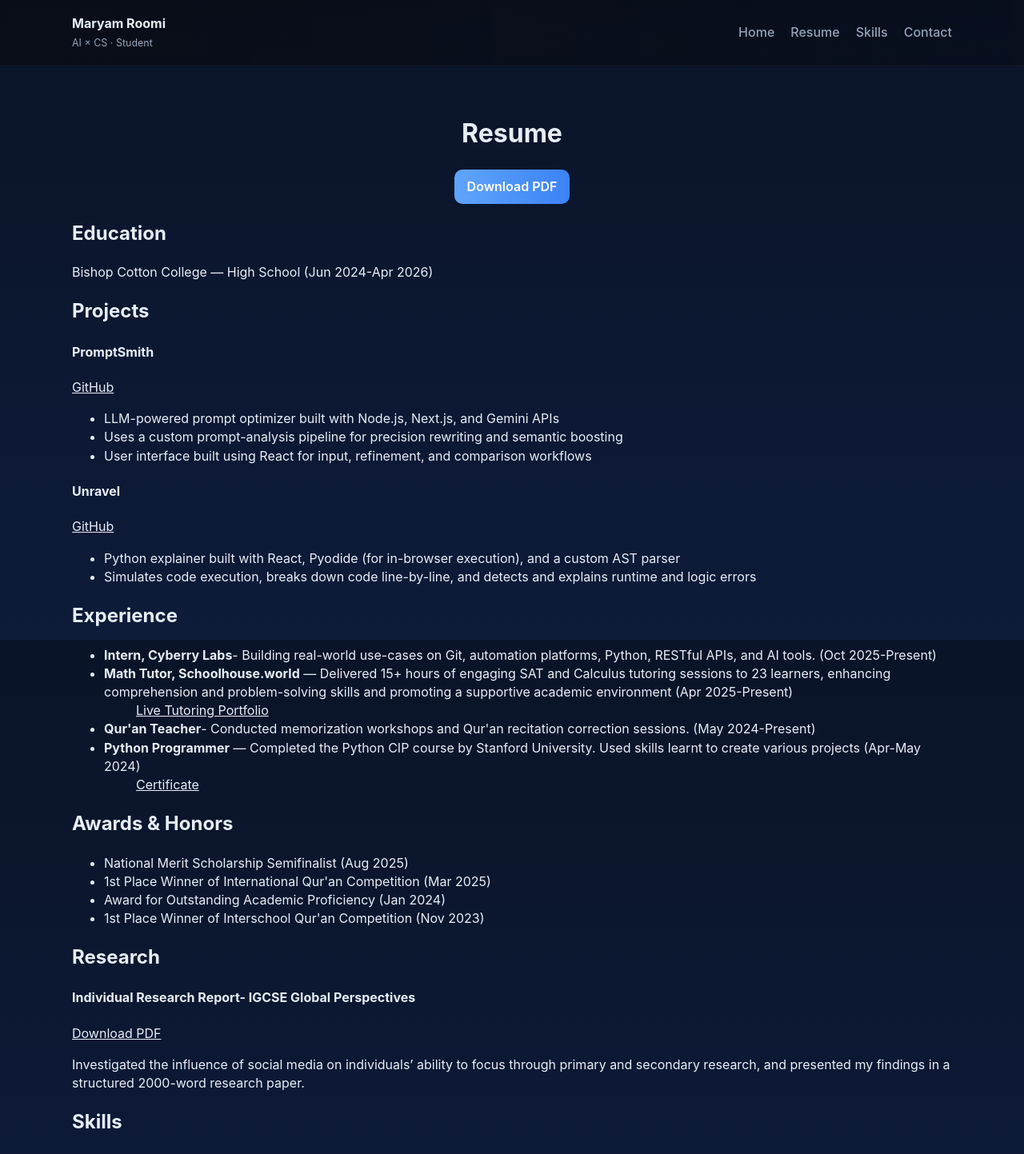
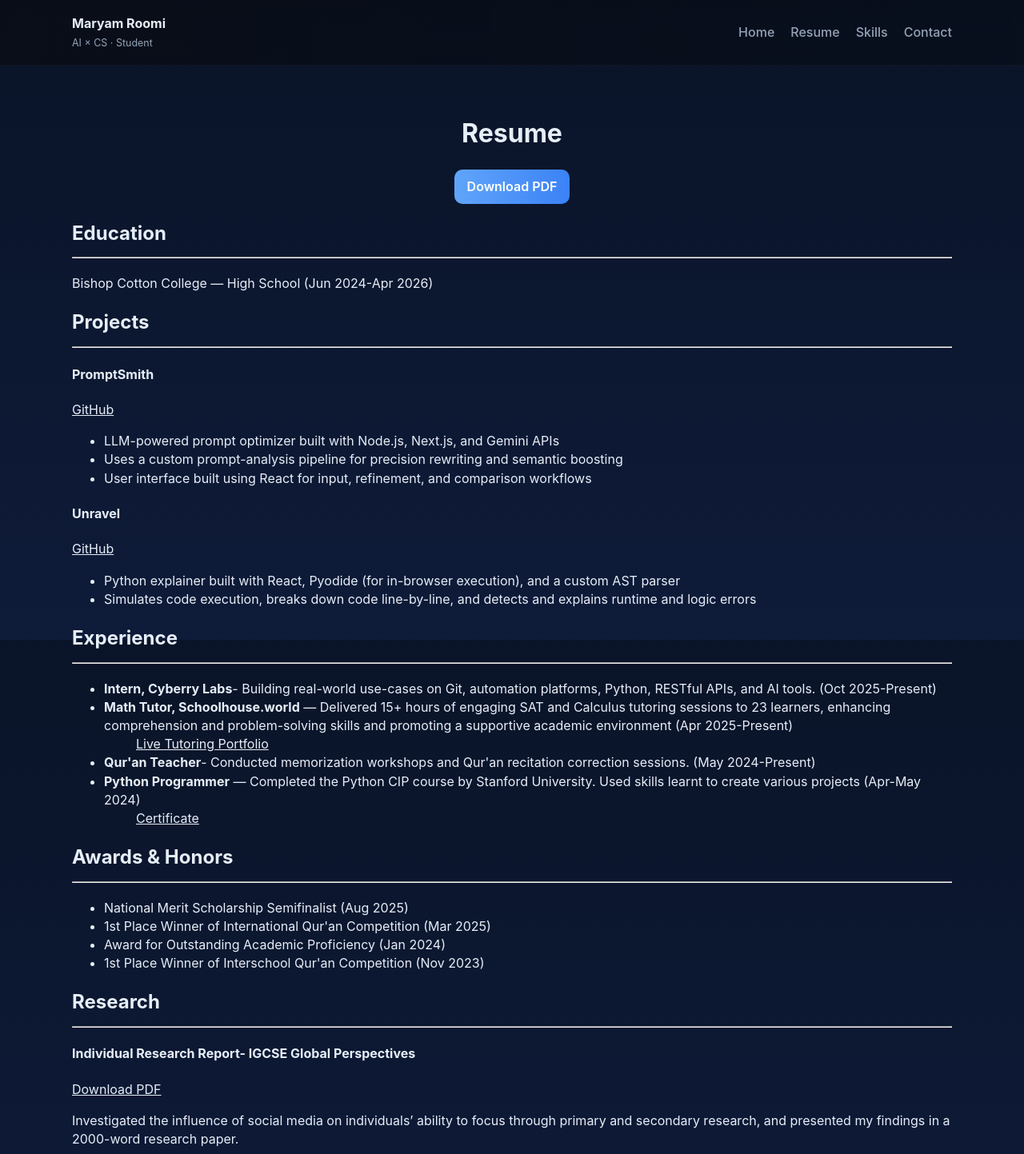
Before and after one commit to MaryamAishah/portfolio, a Next.js app: page /resume in a window 1280 px wide. Shown: the top 1443 px of the page at 80% size. Built offline with nearby package versions, Linux system fonts and the light colour scheme.

Commit message:
Update resume

```diff
--- a/pages/resume.js
+++ b/pages/resume.js
@@ -15,11 +15,11 @@ export default function Resume() {
           <center><h1>Resume</h1>
           <a href="/Website- Resume.pdf" target="_blank" rel="noopener noreferrer" className={styles.button}>Download PDF</a></center>
           <section>
-            <h2>Education</h2>
+            <h2>Education<hr></hr></h2>
             <p>Bishop Cotton College — High School (Jun 2024-Apr 2026)</p>
           </section>
                     <section>
-            <h2>Projects</h2>
+            <h2>Projects<hr></hr></h2>
             <h4>PromptSmith</h4>
             <a href="https://github.com/MaryamAishah/PromptSmith"><u>GitHub</u></a>
               <ul>
@@ -35,7 +35,7 @@ export default function Resume() {
             </ul>
           </section>
           <section>
-            <h2>Experience</h2>
+            <h2>Experience<hr></hr></h2>
             <ul>
               <li><strong>Intern, Cyberry Labs</strong>- Building real-world use-cases on Git, automation platforms, Python, RESTful APIs, and AI tools. (Oct 2025-Present)</li>
               <li><strong>Math Tutor, Schoolhouse.world</strong> — Delivered 15+ hours of engaging SAT and Calculus tutoring sessions to 23 learners,
@@ -49,7 +49,7 @@ export default function Resume() {
           </section>
 
           <section>
-            <h2>Awards & Honors</h2>
+            <h2>Awards & Honors<hr></hr></h2>
             <ul>
               <li>National Merit Scholarship Semifinalist (Aug 2025)</li>
               <li>1st Place Winner of International Qur'an Competition (Mar 2025)</li>
@@ -59,7 +59,7 @@ export default function Resume() {
           </section>
 
         <section>
-          <h2>Research</h2>
+          <h2>Research<hr></hr></h2>
             <h4>Individual Research Report- IGCSE Global Perspectives</h4>
             <a
   href="/GP-Individual-Report.pdf"
@@ -70,12 +70,12 @@ export default function Resume() {
   <u>Download PDF</u>
 </a>
 <p> Investigated the influence of social media on individuals’ ability to focus
-through primary and secondary research, and presented my findings in a structured 2000-word research paper.</p>
+through primary and secondary research, and presented my findings in a 2000-word research paper.</p>
 
           </section>
 
           <section>
-            <h2>Skills</h2>
+            <h2>Skills<hr></hr></h2>
             <p>Python, JavaScript, CSS,  HTML, SQL, Web Development, Machine Learning, Research, Analytical Reasoning, Creative Writing</p>
           </section>
 
```
